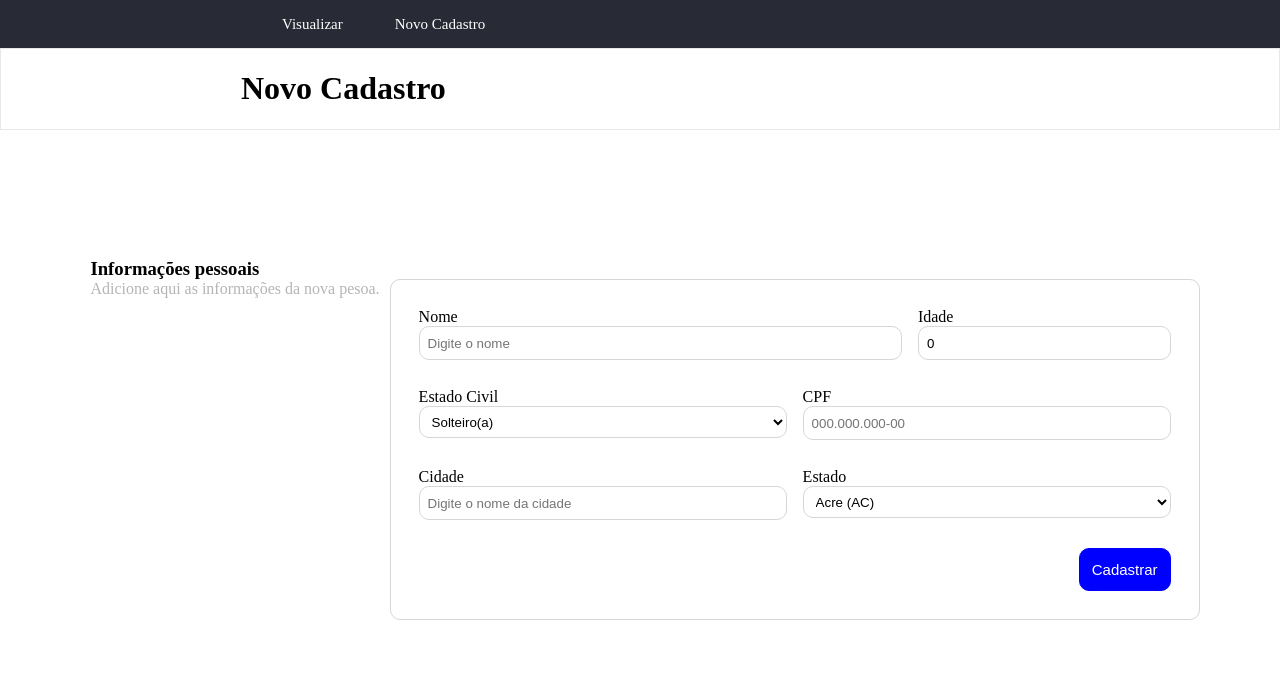
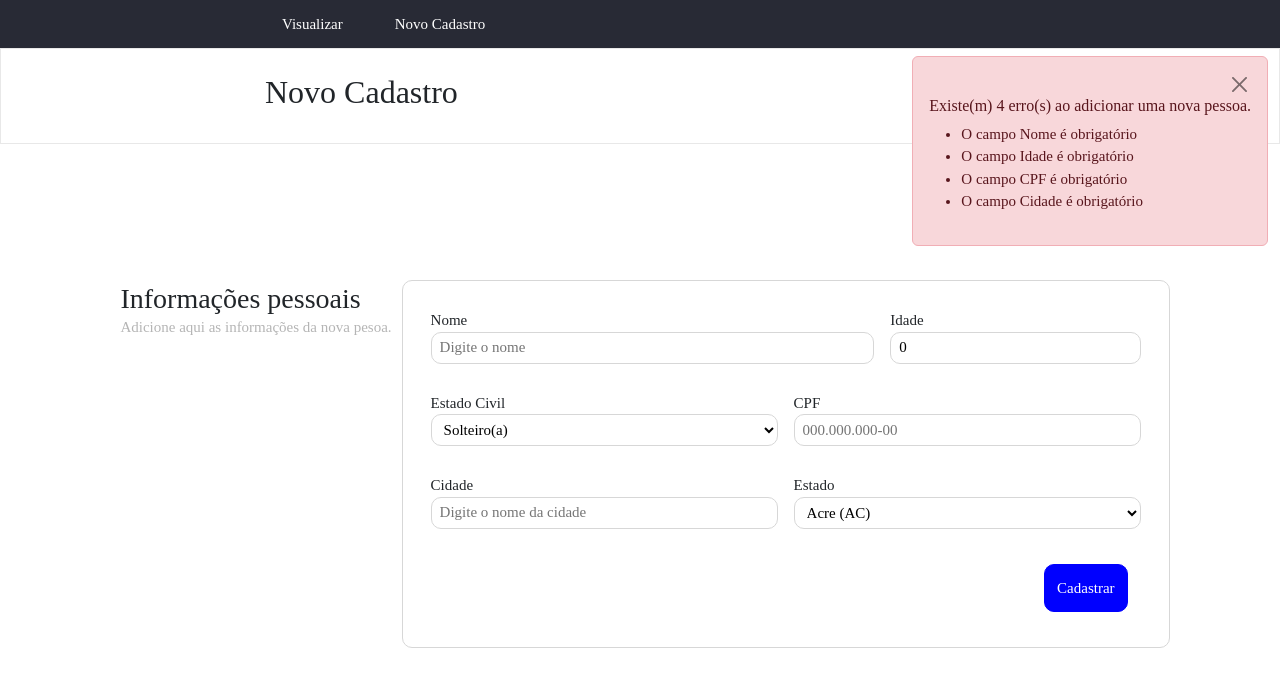
Before and after one commit to jnunes-ds/softwrap-test, a Next.js app: page /NewRegister in a window 1280 px wide. Both pictures are taken after a click on the button "Cadastrar". Shown: the top 686 px of the page. Built offline with nearby package versions, Linux system fonts and the light colour scheme; no server answers.

Commit message:
Criado alert utilizando react-bootstrap

```diff
--- a/package.json
+++ b/package.json
@@ -9,9 +9,11 @@
   },
   "dependencies": {
     "@types/styled-components": "^5.1.9",
+    "bootstrap": "5.0.0",
     "firebase": "^8.6.2",
     "next": "10.2.2",
     "react": "17.0.2",
+    "react-bootstrap": "^1.6.0",
     "react-dom": "17.0.2",
     "react-loader-spinner": "^4.0.0",
     "styled-components": "^5.3.0",
--- a/src/pages/NewRegister.tsx
+++ b/src/pages/NewRegister.tsx
@@ -5,11 +5,12 @@ import { IRegisters } from '../types/IRegister';
 import { v4 as uuidv4} from 'uuid';
 import { firestore } from "../utils/firebase";
 import { postNewRegister } from "../utils/postRegister";
+import { Alert } from "react-bootstrap";
+import 'bootstrap/dist/css/bootstrap.min.css';
 
 
 
 export default function (){
-    // const [newRegister, setNewRegister] = useState<IRegisters>();
     const [name, setName] = useState('');
     const [age, setAge] = useState(0);
     const [maritalStatus, setMaritalStatus] = useState('Solteiro(a)');
@@ -17,13 +18,17 @@ export default function (){
     const [city, setCity] = useState('');
     const [regionState, setRegionState] = useState('AC');
 
+    const [showDangerAlert, setShowDangerAlert] = useState(false);
+
     const ref = firestore.collection("tabela");
 
     function sendPost(){
         let checkInputs = checkInputValues();
 
         if(!checkInputs){
-            return alert('Pegou?');
+            setShowDangerAlert(true);
+
+            return;
         }
         const newRegister = createNewRegister();
 
@@ -75,19 +80,58 @@ export default function (){
         setRegionState('AC');
     }
 
+    const DangerAlertContent: React.FC = () => {
+        let numberOfErrors = 0;
+        (!name || name == '') && numberOfErrors++;
+        (!age || age == 0) && numberOfErrors++;
+        (!cpf || cpf == '') && numberOfErrors++;
+        (!city || city == '') && numberOfErrors++;
+
+        return (
+            <>
+                <h6>Existe(m) {numberOfErrors} erro(s) ao adicionar uma nova pessoa.</h6>
+                <ul>
+
+                    {(!name || name == '') && <li>O campo Nome é obrigatório</li>}
+                    {(!age || age == 0) && <li>O campo Idade é obrigatório</li>}
+                    {(!cpf || cpf == '') && <li>O campo CPF é obrigatório</li>}
+                    {(!city || city == '') && <li>O campo Cidade é obrigatório</li>}
+
+                </ul>
+            </>
+        );
+    }
+
+
     return (
         <Fragment>
             <div className="Titulo">
                 <h1>Novo Cadastro</h1>
             </div>
             <Container>
+                {
+                showDangerAlert
+                && <Alert
+                    className="alert"
+                    variant="danger"
+                   >
+                    <div>
+                        <button
+                            type="button"
+                            className="btn-close"
+                            aria-label="Close alert"
+                            onClick={() => setShowDangerAlert(false)}
+                        ></button>
+                    </div>
+                        <DangerAlertContent/>
+                    </Alert>
+                }
                 <div className="registerContainer">
 
                     <div className="registerSubtitle">
                         <h3>Informações pessoais</h3>
                         <p>Adicione aqui as informações da nova pesoa.</p>
                     </div>
-
                     <div className="registerForms">
 
                         <div className="form formName">
@@ -206,6 +250,18 @@ const Container = styled.section`
     justify-content: center;
     align-items: center;
 
+    .alert{
+        position: absolute;
+        float: left;
+        top: 3.5rem;
+        right: .75rem;
+
+        div{
+            display: flex;
+            flex-direction: row;
+            justify-content: flex-end;
+        }
+    }
 
     .registerContainer{
         display: flex;
--- a/src/pages/_app.tsx
+++ b/src/pages/_app.tsx
@@ -16,6 +16,8 @@ const GlobalStyle = createGlobalStyle`
   body{
     margin: 0;
     padding: 0;
+    font-size: 15px;
+    font-family: cursive;
   }
 
 
@@ -55,6 +57,7 @@ const GlobalStyle = createGlobalStyle`
 
   .Titulo{
     border: 1px solid #E8E8E8;
+    padding: 1.5rem;
     h1{
       font-size: 2rem;
       margin-left: 15rem;
```
Also changed, not shown: 1 other file (tests, documents, lock files or other folders).
